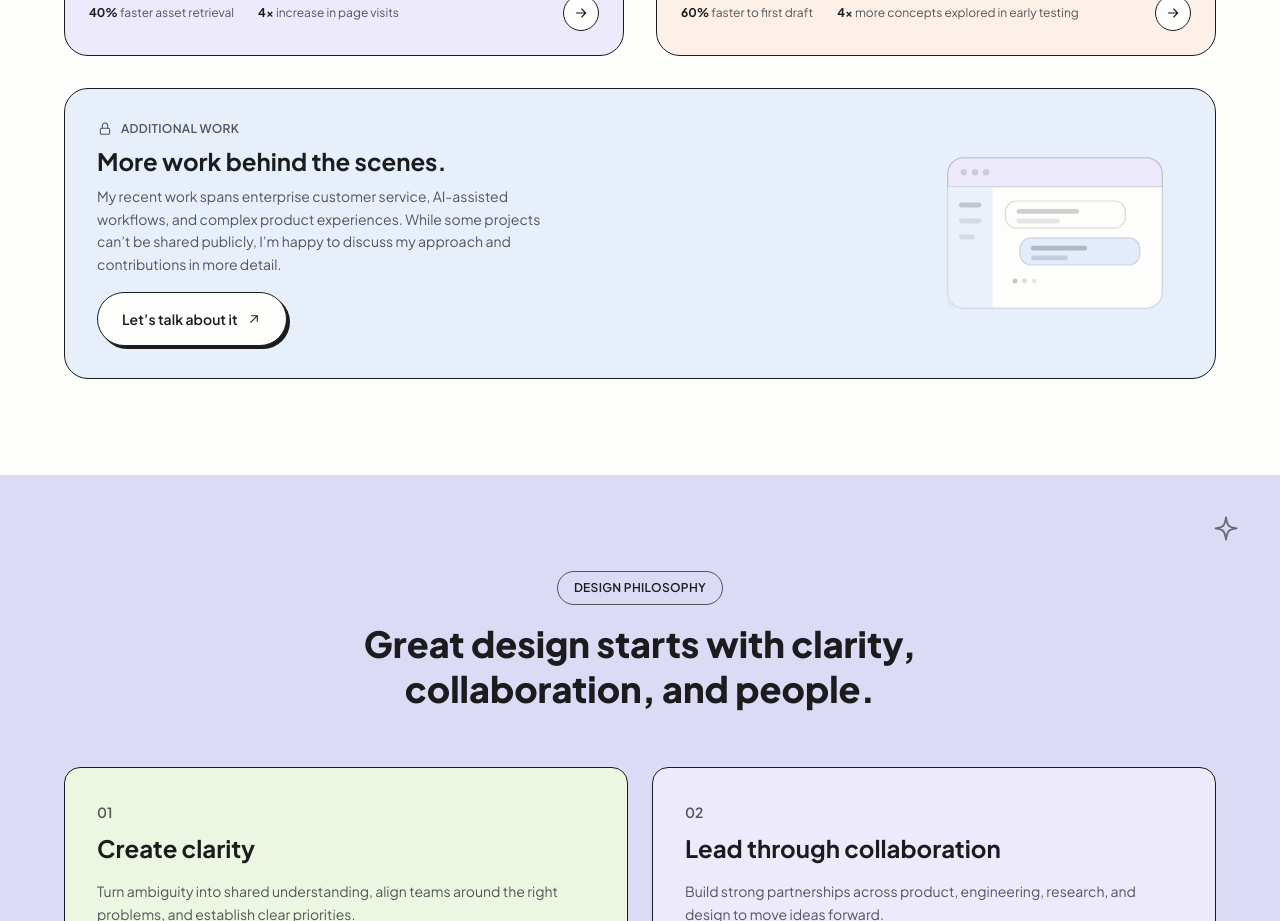
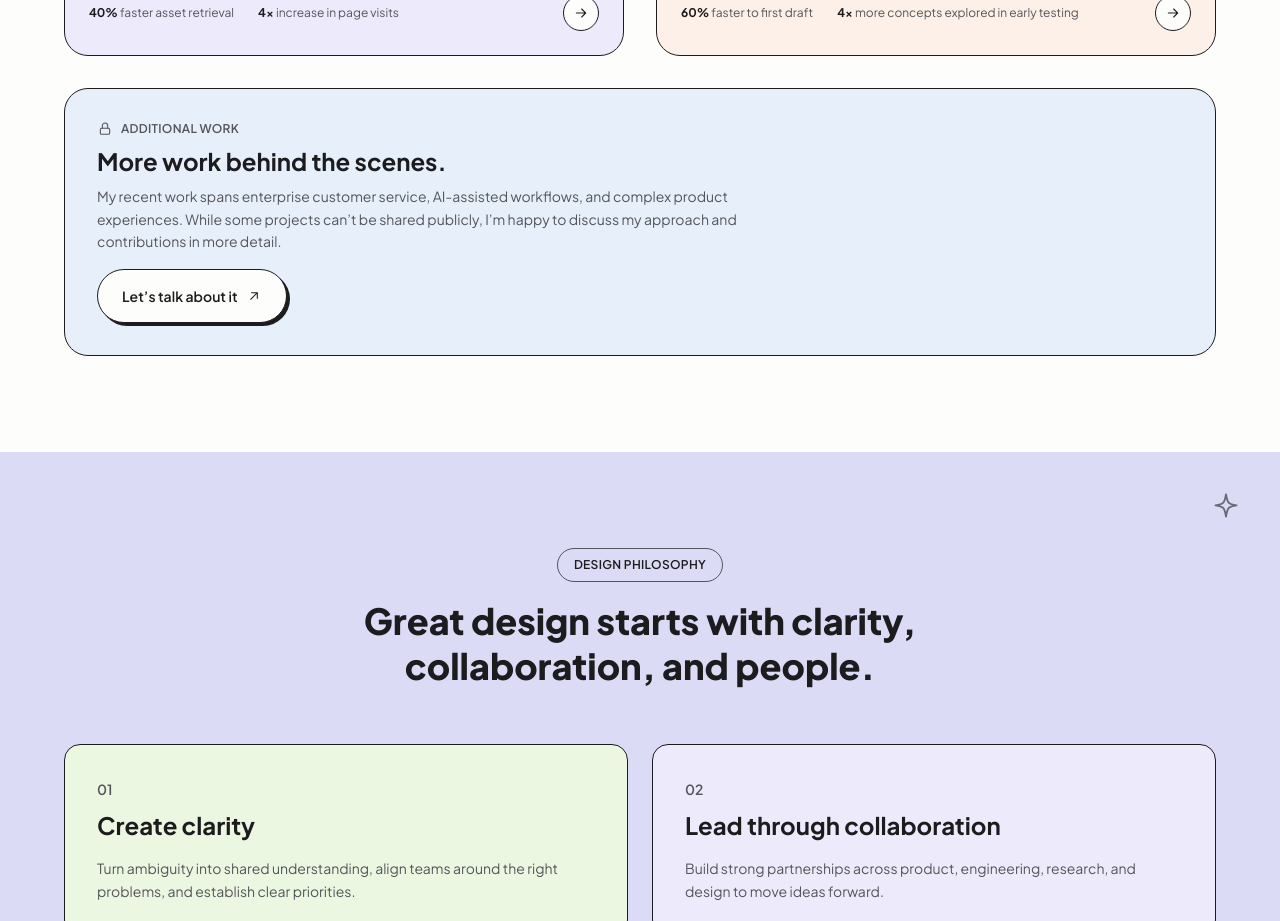
Before and after one commit to marilyncoravit/home, a React (Vite) app: page / in a window 1280 px wide. Shown: the part 1760-2681 px from the top of the page. Built offline with nearby package versions, Linux system fonts and the light colour scheme.

Commit message:
Remove Additional work portal graphic

```diff
--- a/src/components/ui/PortalGraphic.jsx
+++ /dev/null
@@ -1,28 +0,0 @@
-export default function PortalGraphic({ className = '' }) {
-  return (
-    <svg viewBox="0 0 280 200" className={className} aria-hidden="true">
-      <rect x="6" y="6" width="268" height="188" rx="20" className="fill-paper stroke-ink/15" strokeWidth="1.5" />
-      <path d="M6 26a20 20 0 0 1 20-20h228a20 20 0 0 1 20 20v16H6V26Z" className="fill-lilac-soft stroke-ink/15" strokeWidth="1.5" />
-      <circle cx="26" cy="24" r="4" className="fill-ink/15" />
-      <circle cx="40" cy="24" r="4" className="fill-ink/15" />
-      <circle cx="54" cy="24" r="4" className="fill-ink/15" />
-
-      <rect x="6" y="42" width="56" height="152" className="fill-sky/50" />
-      <rect x="20" y="62" width="28" height="6" rx="3" className="fill-ink/20" />
-      <rect x="20" y="82" width="28" height="6" rx="3" className="fill-ink/10" />
-      <rect x="20" y="102" width="20" height="6" rx="3" className="fill-ink/10" />
-
-      <rect x="78" y="60" width="150" height="34" rx="14" className="fill-paper stroke-ink/15" strokeWidth="1.5" />
-      <rect x="92" y="70" width="78" height="6" rx="3" className="fill-ink/20" />
-      <rect x="92" y="82" width="54" height="6" rx="3" className="fill-ink/10" />
-
-      <rect x="96" y="106" width="150" height="34" rx="14" className="fill-sky/70 stroke-ink/15" strokeWidth="1.5" />
-      <rect x="110" y="116" width="70" height="6" rx="3" className="fill-ink/25" />
-      <rect x="110" y="128" width="46" height="6" rx="3" className="fill-ink/15" />
-
-      <circle cx="90" cy="160" r="3" className="fill-ink/25" />
-      <circle cx="102" cy="160" r="3" className="fill-ink/15" />
-      <circle cx="114" cy="160" r="3" className="fill-ink/10" />
-    </svg>
-  )
-}
--- a/src/sections/Work.jsx
+++ b/src/sections/Work.jsx
@@ -3,7 +3,6 @@ import Badge from '../components/ui/Badge'
 import Button from '../components/ui/Button'
 import Icon from '../components/ui/Icon'
 import PlaceholderImage from '../components/ui/PlaceholderImage'
-import PortalGraphic from '../components/ui/PortalGraphic'
 import { projects } from '../data/projects'
 import { site } from '../data/site'
 
@@ -69,27 +68,21 @@ export default function Work() {
         </div>
 
         <div className="mt-8 rounded-3xl hand-border bg-sky/60 p-6 sm:p-8">
-          <div className="flex flex-col gap-6 sm:flex-row sm:items-center sm:justify-between">
-            <div>
           <div className="flex items-center gap-2 text-xs font-semibold uppercase tracking-wide text-muted">
             <Icon name="lock" className="h-4 w-4" />
             Additional work
           </div>
           <h3 className="mt-2 text-2xl font-bold">More work behind the scenes.</h3>
-              <p className="mt-2 max-w-md text-sm leading-relaxed text-muted">
+          <p className="mt-2 max-w-2xl text-sm leading-relaxed text-muted">
             My recent work spans enterprise customer service, AI-assisted workflows, and
-                complex product experiences. While some projects can&rsquo;t be shared
-                publicly, I&rsquo;m happy to discuss my approach and contributions in more
-                detail.
+            complex product experiences. While some projects can&rsquo;t be shared publicly,
+            I&rsquo;m happy to discuss my approach and contributions in more detail.
           </p>
           <Button href={`mailto:${site.email}`} variant="secondary" className="mt-4">
             Let&rsquo;s talk about it
             <Icon name="arrowRight" className="h-4 w-4 -rotate-45" />
           </Button>
         </div>
-            <PortalGraphic className="hidden h-40 w-64 shrink-0 sm:block" />
-          </div>
-        </div>
       </div>
     </section>
   )
```
Lines whose indentation alone changed are shown as unchanged.
